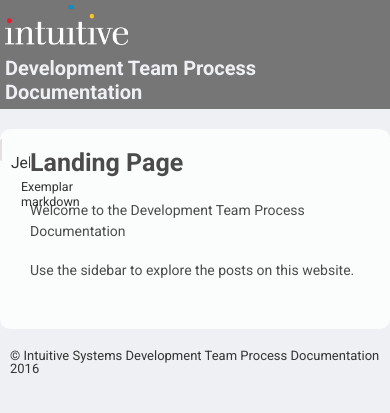
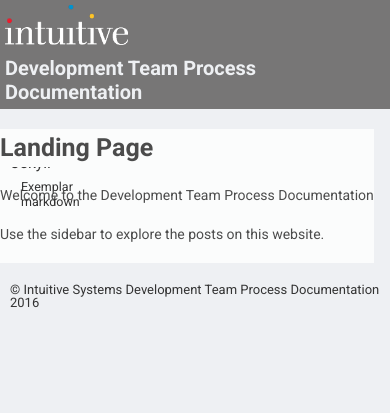
Before and after one commit to intuitive-documentation/process, a Jekyll site: the page built from index.markdown, in a window 390 px wide. Shown: the top 413 px of the page. Built offline with Jekyll 4.4.1, drawn with Linux system fonts in a browser that asks for light colours.

Commit message:
responsive

```diff
--- a/_sass/components/_article.scss
+++ b/_sass/components/_article.scss
@@ -10,7 +10,7 @@
 
 .c-article__main {
   max-width: 80rem;
-  width:auto;
+  width:80rem;
   @include fs--body;
   background:$c__article-main-background;
   margin: 1rem auto 2rem auto;
@@ -75,4 +75,20 @@
     background: $c__light-grey;
   }
 }
+
+@media (max-width: 50rem) {
+
+.c-article__main {
+  max-width: 80rem;
+  width:80rem;
+  @include fs--body;
+  background:$c__article-main-background;
+  margin: 1rem auto 2rem auto;
+  padding:3rem;
+  padding-top:1.5rem;
+  border-radius:1rem;
+  display:table-row;
+  }
 }
+
+}
```
